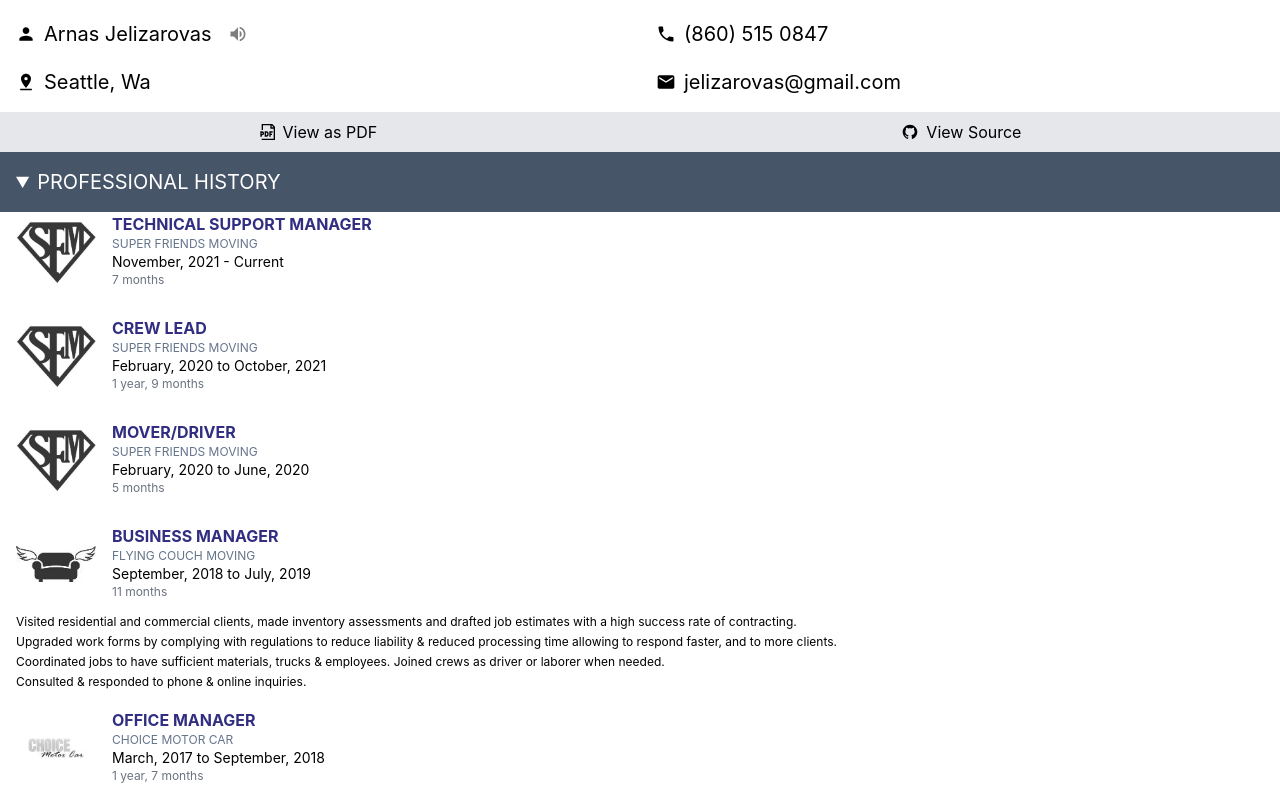
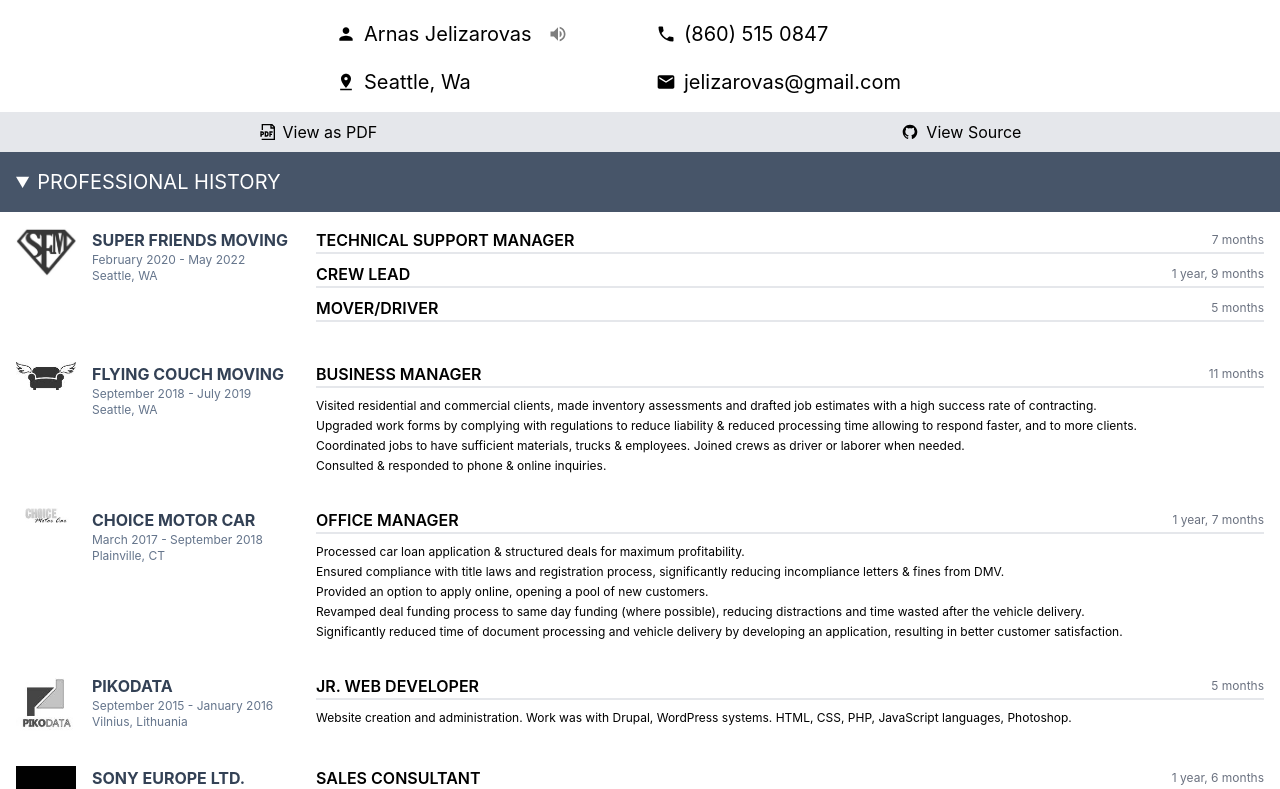
Before and after one commit to jelizarovas/resume, a React (Create React App) app: page / in a window 1280 px wide. Shown: the top 789 px of the page. Built offline with nearby package versions, Linux system fonts and the light colour scheme.

Commit message:
pro history design update

```diff
--- a/src/App.tsx
+++ b/src/App.tsx
@@ -6,7 +6,7 @@
 
 function App() {
   return (
-    <div className="App">
+    <div className="App container mx-auto bg-white">
       <Header />
       <Employment />
       <Education />
--- a/src/api/employment.json
+++ b/src/api/employment.json
@@ -1,34 +1,36 @@
 [
   {
-    "position": "Technical Support Manager",
     "location": "Seattle, WA",
     "company": "Super Friends Moving",
+    "logo": "images/logos/sfm.jpg",
+    "positions": [
+      {
+        "title": "Technical Support Manager",
         "startDate": "11/01/2021",
-    "description": [],
-    "logo": "images/logos/sfm.jpg"
+        "description": []
       },
       {
-    "position": "Crew Lead",
-    "location": "Seattle, WA",
-    "company": "Super Friends Moving",
+        "title": "Crew Lead",
         "startDate": "02/28/2020",
         "leaveDate": "10/30/2021",
-    "description": [],
-    "logo": "images/logos/sfm.jpg"
+        "description": []
       },
       {
-    "position": "Mover/Driver",
-    "location": "Seattle, WA",
-    "company": "Super Friends Moving",
+        "title": "Mover/Driver",
         "startDate": "02/04/2020",
         "leaveDate": "06/27/2020",
-    "description": [],
-    "logo": "images/logos/sfm.jpg"
+        "description": []
+      }
+    ]
   },
+
   {
-    "position": "Business Manager",
     "location": "Seattle, WA",
     "company": "Flying Couch Moving",
+    "logo": "images/logos/flying-couch-moving.jpg",
+    "positions": [
+      {
+        "title": "Business Manager",
         "startDate": "09/24/2018",
         "leaveDate": "07/23/2019",
         "description": [
@@ -36,14 +38,18 @@
           "Upgraded work forms by complying with regulations to reduce liability & reduced processing time allowing to respond faster, and to more clients.",
           "Coordinated jobs to have sufficient materials, trucks & employees. Joined crews as driver or laborer when needed.",
           "Consulted & responded to phone & online inquiries."
-    ],
-    "logo": "images/logos/flying-couch-moving.jpg"
+        ]
+      }
+    ]
   },
   {
-    "position": "Office Manager",
     "location": "Plainville, CT",
     "company": "Choice Motor Car",
+    "logo": "images/logos/choice-motor-car.jpg",
+    "positions": [
+      {
         "startDate": "03/01/2017",
+        "title": "Office Manager",
         "leaveDate": "09/15/2018",
         "description": [
           "Processed car loan application & structured deals for maximum profitability.",
@@ -51,24 +57,32 @@
           "Provided an option to apply online, opening a pool of new customers.",
           "Revamped deal funding process to same day funding (where possible), reducing distractions and time wasted after the vehicle delivery.",
           "Significantly reduced time of document processing and vehicle delivery by developing an application, resulting in better customer satisfaction."
-    ],
-    "logo": "images/logos/choice-motor-car.jpg"
+        ]
+      }
+    ]
   },
   {
-    "position": "Jr. Web Developer",
     "location": "Vilnius, Lithuania",
+    "logo": "images/logos/pikodata.jpg",
     "company": "PikoData",
+    "positions": [
+      {
+        "title": "Jr. Web Developer",
         "startDate": "09/02/2015",
         "leaveDate": "01/24/2016",
         "description": [
           "Website creation and administration. Work was with Drupal, WordPress systems. HTML, CSS, PHP, JavaScript languages, Photoshop."
-    ],
-    "logo": "images/logos/pikodata.jpg"
+        ]
+      }
+    ]
   },
   {
-    "position": "Sales Consultant",
     "location": "Vilnius, Lithuania",
     "company": "Sony Europe Ltd.",
+    "logo": "images/logos/sony.jpg",
+    "positions": [
+      {
+        "title": "Sales Consultant",
         "startDate": "01/15/2015",
         "leaveDate": "06/27/2016",
         "description": [
@@ -77,18 +91,23 @@
           "Achieved individual sales goals on a regular basis.",
           "Trained in-store sales associates and managers of Sony features and benefits.",
           "Ensured that products were properly merchandised, displayed and functional."
-    ],
-    "logo": "images/logos/sony.jpg"
+        ]
+      }
+    ]
   },
   {
-    "position": "Moving Helper",
     "location": "Los Angeles, CA",
-    "company": "Beverly Hills Transfer & Storage",
+    "company": "Beverly Hills Transfer",
+    "logo": "images/logos/beverly-hills-transfer.jpg",
+    "positions": [
+      {
+        "title": "Moving Helper",
         "startDate": "06/10/2014",
         "leaveDate": "09/21/2014",
         "description": [
           "Careful furniture and item relocation, packing, loading and offloading a truck, warehouse work."
-    ],
-    "logo": "images/logos/beverly-hills-transfer.jpg"
+        ]
       }
     ]
+  }
+]
--- a/src/components/Employment.tsx
+++ b/src/components/Employment.tsx
@@ -5,30 +5,32 @@
 export const Employment = () => {
   return (
     <Section title="PROFESSIONAL HISTORY">
-      {/* <div className="flex flex-col"> */}
       {employment.map((job, i) => (
         <Job key={i} job={job} />
       ))}
-      {/* </div> */}
     </Section>
   );
 };
 
 type JobType = {
-  position: string;
+  positions: PositionType[];
   location: string;
   company: string;
+  logo: string;
+};
+
+type PositionType = {
   startDate: string;
   leaveDate?: string;
   description: string[];
-  logo: string;
+  title: string;
 };
 
 const Job = ({ job }: { job: JobType }) => {
   return (
-    <div className="jobDiv flex flex-col  pb-4 group transition-all">
-      <div className="flex ">
-        <div className="aspect-square max-w-[80px] flex items-center mx-4 rounded">
+    <div className="jobDiv flex flex-col md:flex-row pt-4  pb-4 group transition-all">
+      <div className="flex min-w-[300px]">
+        <div className="aspect-square max-w-[60px] flex items-start mx-4 rounded">
           <img
             src={job.logo}
             alt={job.company}
@@ -36,27 +38,45 @@
           />
         </div>
         <div className="flex flex-col">
-          <span className="uppercase whitespace-nowrap font-bold text-indigo-900 ">
-            {job.position}
-          </span>
-          <span className="text-xs whitespace-nowrap uppercase text-slate-500">
+          <span className="uppercase whitespace-nowrap font-bold text-slate-700 ">
             {job.company}
           </span>
-          <div className="text-sm">
-            {parseDateString(job.startDate)}{" "}
-            {job?.leaveDate
-              ? `to ${parseDateString(job.leaveDate)}`
-              : "- Current"}
-          </div>
-          <div className="text-gray-500 text-xs">
-            {timeEmployed(job.startDate, job?.leaveDate || undefined)}
-          </div>
+          <span className="text-xs whitespace-nowrap text-slate-500">
+            {getCompanyTenure(job.positions)}
+          </span>
+          <span className="text-xs whitespace-nowrap text-slate-500">
+            {job.location}
+          </span>
         </div>
       </div>
+      <div className="flex flex-col w-full">
+        {job.positions.map((position, i) => (
+          <Position key={i} position={position} />
+        ))}
+      </div>
+    </div>
+  );
+};
+
+const Position = ({ position }: { position: PositionType }) => {
+  return (
+    <div className="w-full  px-4 mt-2 md:mt-0">
+      <div className="border-b-2 border-gray-200 px-2 md:px-0 flex items-center justify-between">
+        <span className="uppercase font-semibold">{position.title}</span>
+        <div className="text-gray-500 text-xs select-none">
+          {timeEmployed(position.startDate, position?.leaveDate || undefined)}
+        </div>
+      </div>
+      {/* <div className="text-sm">
+        {parseDateString(position.startDate)}{" "}
+        {position?.leaveDate
+          ? `to ${parseDateString(position.leaveDate)}`
+          : "- Current"}
+      </div> */}
 
       <div className="flex flex-col text-xs items-stretch mt-2">
-        {job.description.map((duty, i) => (
-          <span className="py-0.5 px-4" key={i}>
+        {position.description.map((duty, i) => (
+          <span className="py-0.5" key={i}>
             {duty}
           </span>
         ))}
@@ -82,7 +102,7 @@
     "November",
     "December",
   ];
-  return `${months[d.getMonth()]}, ${d.getFullYear()}`;
+  return `${months[d.getMonth()]} ${d.getFullYear()}`;
 }
 
 function timeEmployed(dateStart: string, dateLeave?: string) {
@@ -101,3 +121,26 @@
     months % 12
   } months`;
 }
+
+function getCompanyTenure(positions: PositionType[]) {
+  const earliest = positions.reduce((pre, cur) =>
+    Date.parse(pre.startDate) > Date.parse(cur.startDate) ? cur : pre
+  );
+
+  const latest = positions.reduce((acc, val) => {
+    if (acc) {
+      if (!acc?.leaveDate) {
+        const now = new Date();
+        return { ...acc, leaveDate: now.toLocaleDateString() };
+      }
+      return Date.parse(acc.leaveDate) < Date.parse(val.leaveDate || "")
+        ? val
+        : acc;
+    }
+    return val;
+  });
+
+  return `${parseDateString(earliest.startDate)} - ${parseDateString(
+    latest.leaveDate || ""
+  )}`;
+}
--- a/src/components/Header.tsx
+++ b/src/components/Header.tsx
@@ -14,7 +14,7 @@
 export const Header = () => {
   return (
     <>
-      <div className="flex flex-col sm:flex-row flex-wrap py-2">
+      <div className="max-w-[640px] mx-auto flex flex-col sm:flex-row flex-wrap py-2">
         <SubHeader
           title="Name"
           className="order-1"
--- a/src/index.css
+++ b/src/index.css
@@ -9,6 +9,7 @@
     sans-serif;
   -webkit-font-smoothing: antialiased;
   -moz-osx-font-smoothing: grayscale;
+  background-color: silver;
 }
 
 code {
```
Lines whose indentation alone changed are shown as unchanged.
